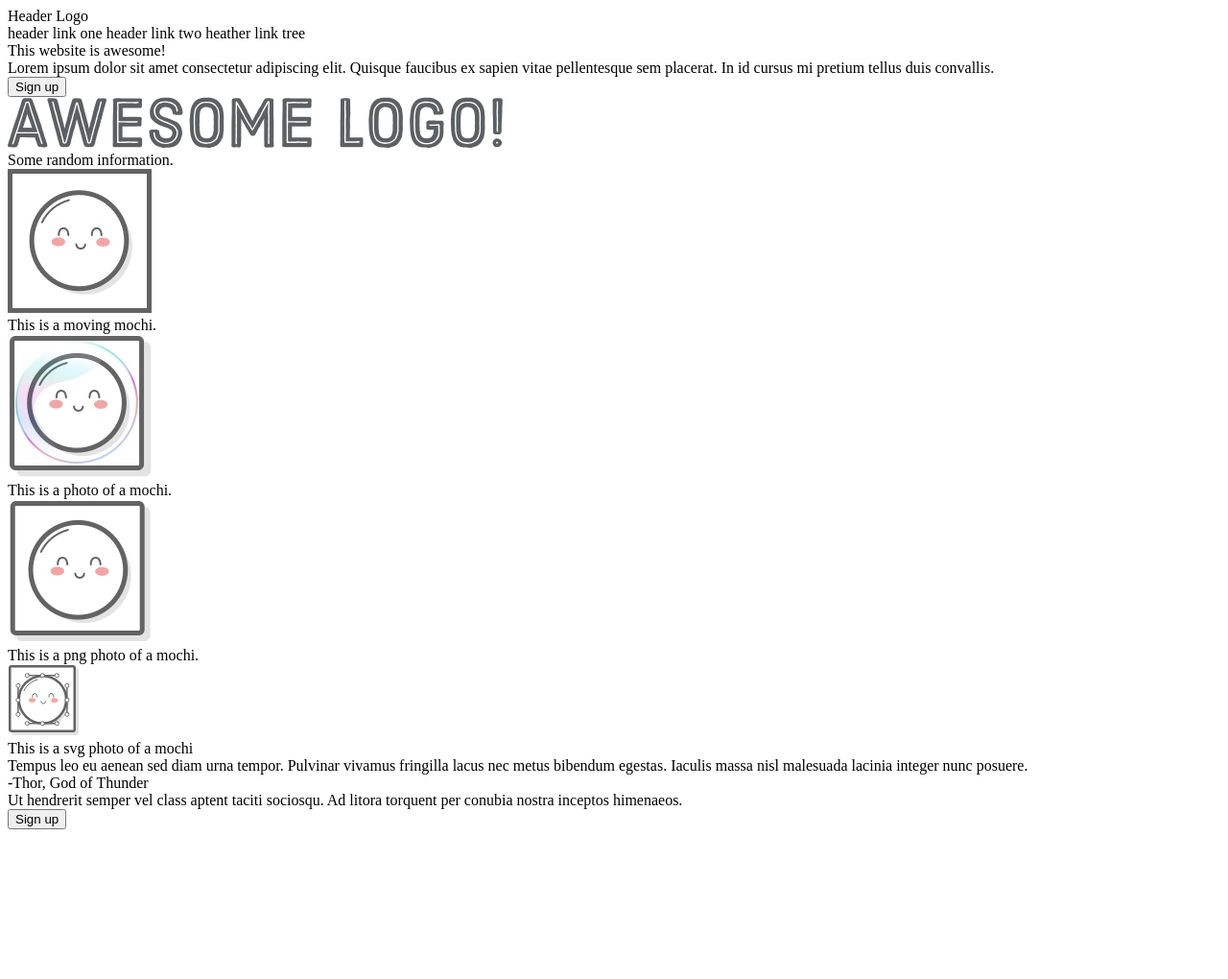
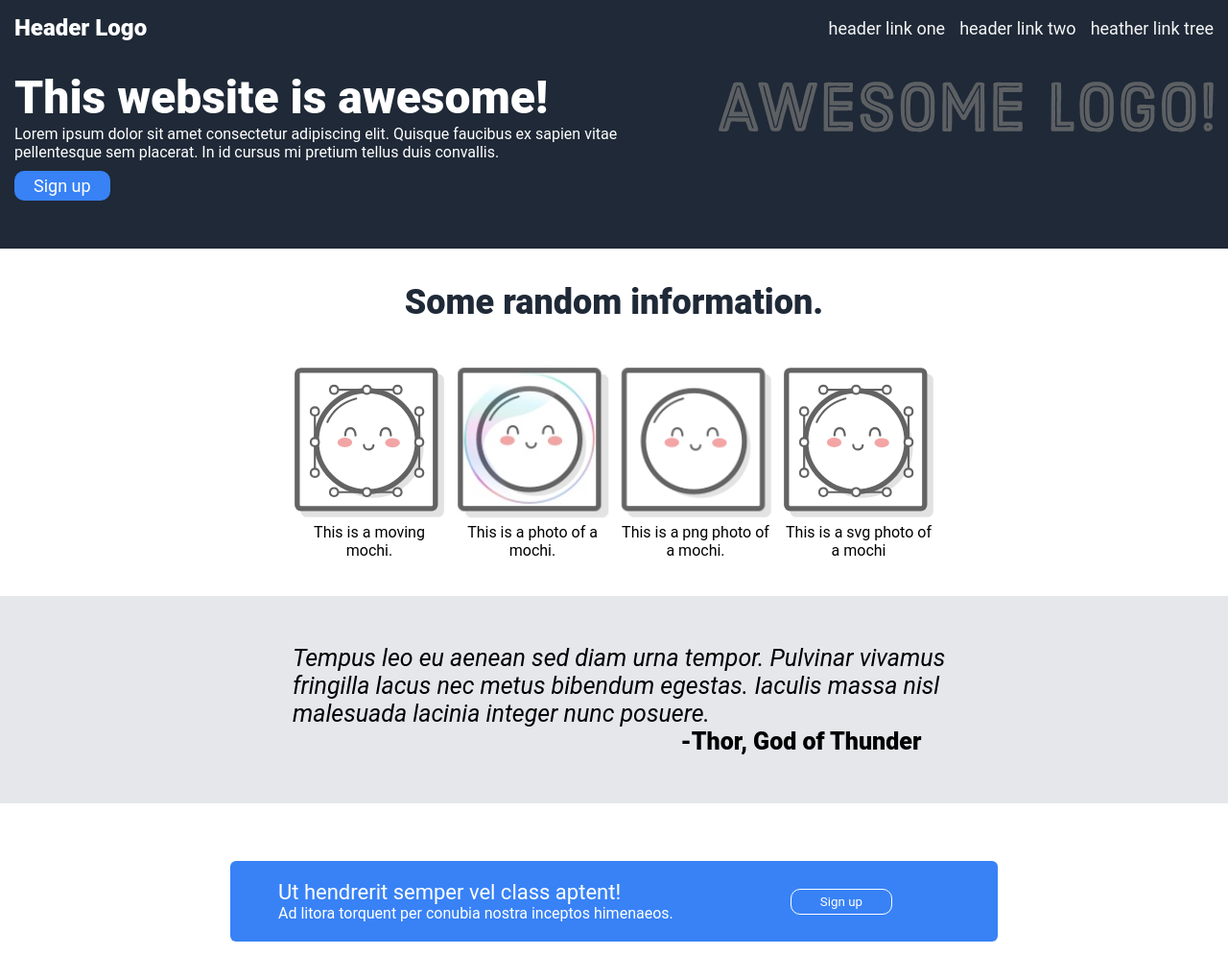
Before and after one commit to agscheaua/odin-landing-page, a plain HTML site: page index.html in a window 1280 px wide. Shown: the whole page at 96% size. Before the commit the page ends 872 px from the top, so only its background shows below. Drawn offline with Linux system fonts and the light colour scheme.

Commit message:
webpage initial structure done, it could suffer modification later on

```diff
--- a/index.html
+++ b/index.html
@@ -16,13 +16,13 @@
         <div class="header-logo">
             Header Logo</div>
         <div class="header-links">
-            header link one
-            header link two
-            heather link tree</div>
+            <div>header link one </div>
+            <div>header link two </div>
+            <div>heather link tree</div></div>
     </div>
     <div class="content1-container">
         <div class="content1-info">
-            <div>This website is awesome!</div>
+            <div class="content1-title">This website is awesome!</div>
             <div>Lorem ipsum dolor sit amet consectetur adipiscing elit.
                 Quisque faucibus ex sapien vitae pellentesque sem placerat.
                 In id cursus mi pretium tellus duis convallis.</div>
@@ -34,38 +34,41 @@
         <div class="content2-title">
             Some random information.</div>
         <div class="content2-info">
-            <div>
-                <img src="images/mochi.gif" alt="This is a mochi">
+            <div class="content2-img-holder">
+                <img src="images/mochi.svg" alt="This is a mochi">
                 <div>This is a moving mochi.</div>
             </div>
-            <div>
+            <div class="content2-img-holder">
                 <img src="images/mochi.jpg" alt="This is a mochi">
                 <div>This is a photo of a mochi.</div>
             </div>
-            <div>
+            <div class="content2-img-holder">
                 <img src="images/mochi.png" alt="This is a mochi">
                 <div>This is a png photo of a mochi.</div>
             </div>
-            <div>
+            <div class="content2-img-holder">
                 <img src="images/mochi.svg" alt="This is a mochi">
                 <div>This is a svg photo of a mochi</div>
             </div>
         </div>
     </div>
     <div class="content3-container">
-        <div class="content3-info">
+        <div class="content3-info"><em>
             Tempus leo eu aenean sed diam urna tempor.
             Pulvinar vivamus fringilla lacus nec metus bibendum egestas.
-            Iaculis massa nisl malesuada lacinia integer nunc posuere.</div>
+            Iaculis massa nisl malesuada lacinia integer nunc posuere.</em></div>
         <div class="content3-info-name">
             -Thor, God of Thunder</div>
     </div>
-    <div class="footer-container">
-        <div>Ut hendrerit semper vel class aptent taciti sociosqu.
-             Ad litora torquent per conubia nostra inceptos himenaeos.</div>
-        <div><button>Sign up</button></div>
+    <div class="footer-body">
+        <div class="footer-container">
+            <div class="footer-text">
+                <div>Ut hendrerit semper vel class aptent!</div>
+                <p>Ad litora torquent per conubia nostra inceptos himenaeos.</p>
+            </div>
+            <button>Sign up</button>
+        </div>
     </div>
-
 </div>
 
 </body>
--- a/styles.css
+++ b/styles.css
@@ -0,0 +1,166 @@
+*{
+    margin: 0;
+    padding: 0;
+    box-sizing: border-box;
+    font-family: "Roboto", sans-serif;
+}
+
+.webpage-container{
+    display: flex;
+    flex-direction: column;
+
+}
+
+.header-container{
+    display: flex;
+    justify-content: space-between;
+    background-color: #1F2937;
+    padding: 15px;
+    align-content: center;
+    color: white;
+}
+
+.header-logo{
+    font-size: 24px;
+    font-weight: 900;
+}
+
+.header-links{
+    display: flex;
+    color: whitesmoke;
+    justify-content: space-between;
+    gap: 15px;
+    font-size: 18px;
+    align-items: center;
+}
+
+.content1-container{
+    display: flex;
+    padding: 15px;
+    background-color: #1F2937;
+    color: white;
+    padding-bottom: 50px;
+}
+
+.content1-title{
+    font-size: 48px;
+    font-weight: 900;
+}
+
+.content1-info button{
+    color: white;
+    font-size: 18px;
+    background-color: #3882f6;
+    border-radius: 10px;
+    padding: 5px 20px;
+    margin-top: 10px;
+    border: #1F2937;
+
+}
+
+.content1-img{
+    margin-bottom: 60px;
+    margin-left: 40px;
+    flex: auto;
+}
+
+.content2-container{
+    display: flex;
+    flex-direction: column;
+    padding: 15px;
+    padding-bottom: 70px;
+}
+
+.content2-title{
+    color:blue;
+    text-align: center;
+    color: #1f2937;
+    font-size: 36px;
+    font-weight: 900;
+    padding: 20px 0px 35px;
+}
+
+.content2-info{
+    display: flex;
+    justify-content: center;
+    align-items: center;
+    padding-bottom: 20px;
+    gap: 10px;
+    padding: 10px;
+
+}
+
+.content2-img-holder{
+    width: 160px;
+    height: 160px;
+    text-align: center;
+
+}
+
+.content2-info img{
+    width: 160px;
+    height: 160px;
+}
+
+.content3-container{
+    display: flex;
+    flex-direction: column;
+    padding: 50px;
+    font-size: 25px;
+    flex: none;
+    background-color: #e5e7eb;
+}
+
+.content3-info{
+    align-self: center;
+    width: 700px;
+    margin-left: 30px;
+
+}
+
+.content3-info-name{
+    align-self: center;
+    margin-left: 390px;
+    font-weight: 800;
+}
+
+.footer-body{
+    background-color: white;
+    padding: 60px;
+    display: flex;
+    align-items: center;
+    justify-content: center;
+}
+
+.footer-container{
+    display: flex;
+    padding: 15px;
+    background-color: #3882f6;
+    border-radius: 6px;
+    width: 800px;
+    padding: 20px;
+    justify-content: space-between;
+    align-items: center;
+}
+
+.footer-text{
+    display: flex;
+    flex-direction: column;
+    margin-left: 30px;
+    color: white;
+}
+
+.footer-text div{
+    font-size: 22px;
+}
+
+.footer-container button{
+    margin-left: 100px;
+    padding: 5px 30px;
+    background-color: #3882f6;
+    color: white;
+    border: 1px white solid;
+    border-radius: 10px;
+    align-self: center;
+    margin-right: 90px;
+}
```
